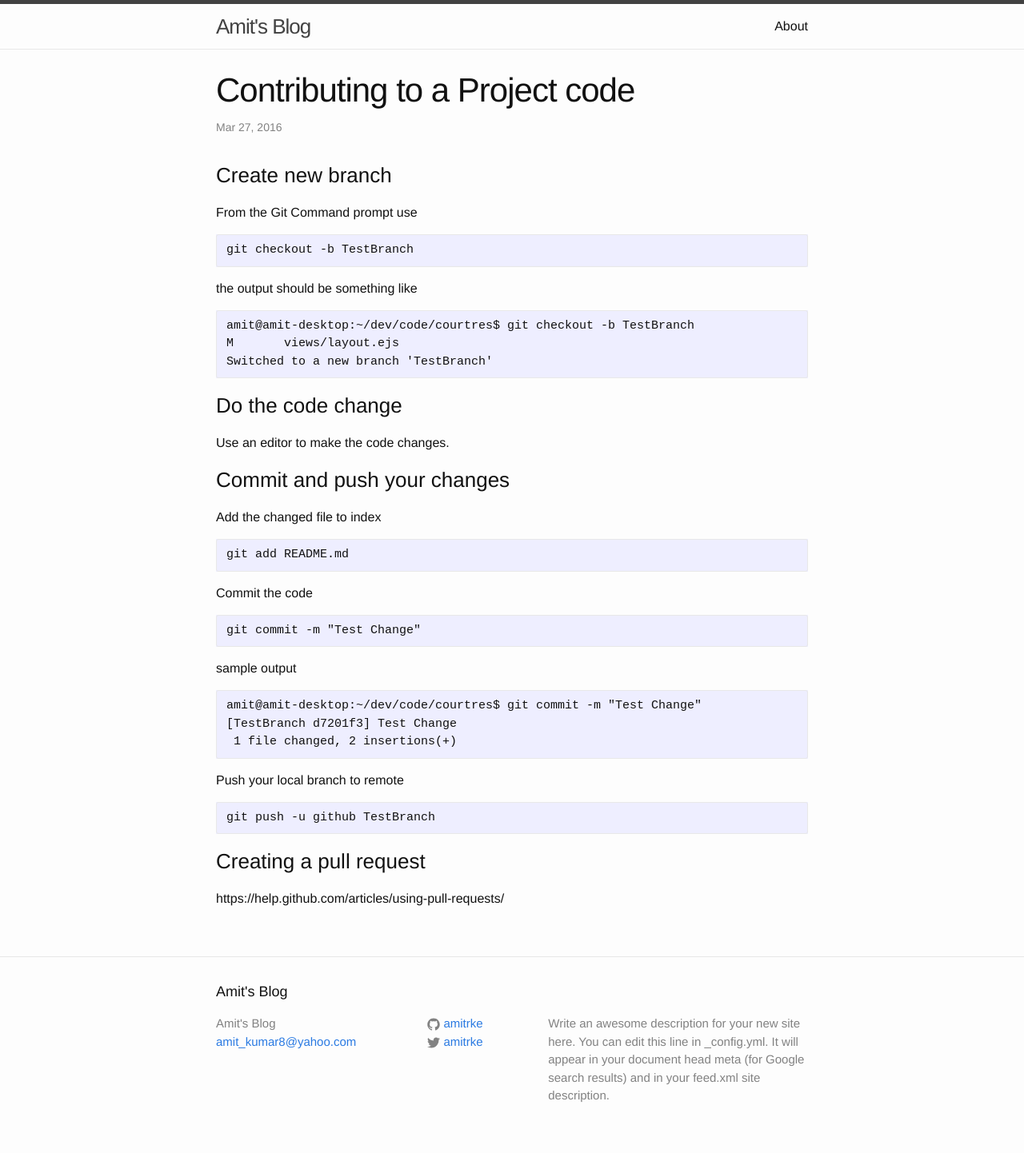
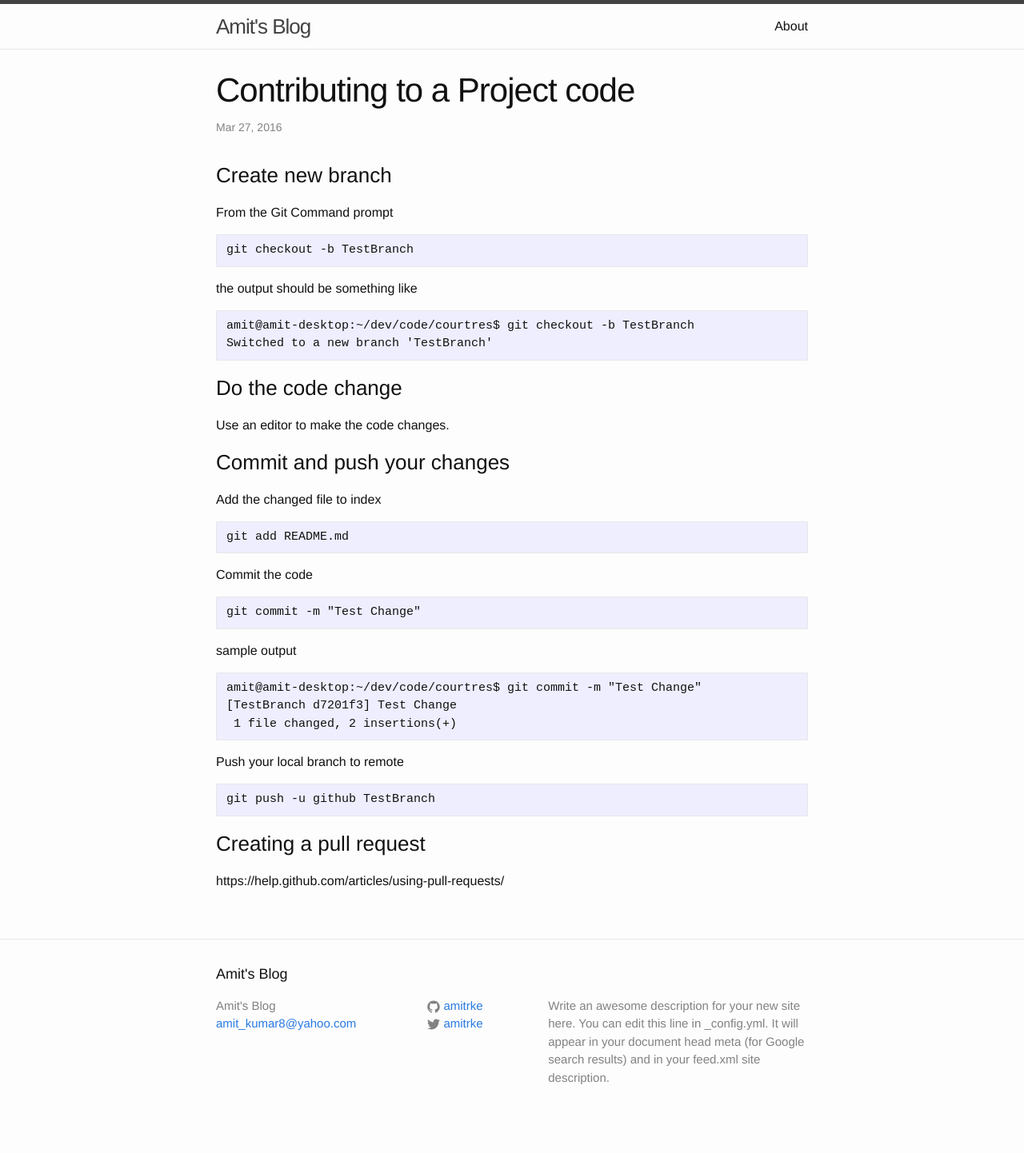
Before and after one commit to amitrke/amitrke.github.io, a Jekyll site: the page built from _posts/2016-03-27-Contributing_Code.markdown, in a window 1280 px wide. Shown: the whole page at 80% size. Built offline with Jekyll 4.4.1, drawn with Linux system fonts in a browser that asks for light colours; after the commit the page ends 1419 px from its top, so only the background shows below that.

Commit message:
Update 2016-03-27-Contributing_Code.markdown

````diff
--- a/_posts/2016-03-27-Contributing_Code.markdown
+++ b/_posts/2016-03-27-Contributing_Code.markdown
@@ -7,7 +7,7 @@ categories: Javascript Sails
 
 ### Create new branch
 
-From the Git Command prompt use
+From the Git Command prompt
 
 ```
 git checkout -b TestBranch
@@ -17,7 +17,6 @@ the output should be something like
 
 ```
 amit@amit-desktop:~/dev/code/courtres$ git checkout -b TestBranch
-M	views/layout.ejs
 Switched to a new branch 'TestBranch'
 ```
 
````
